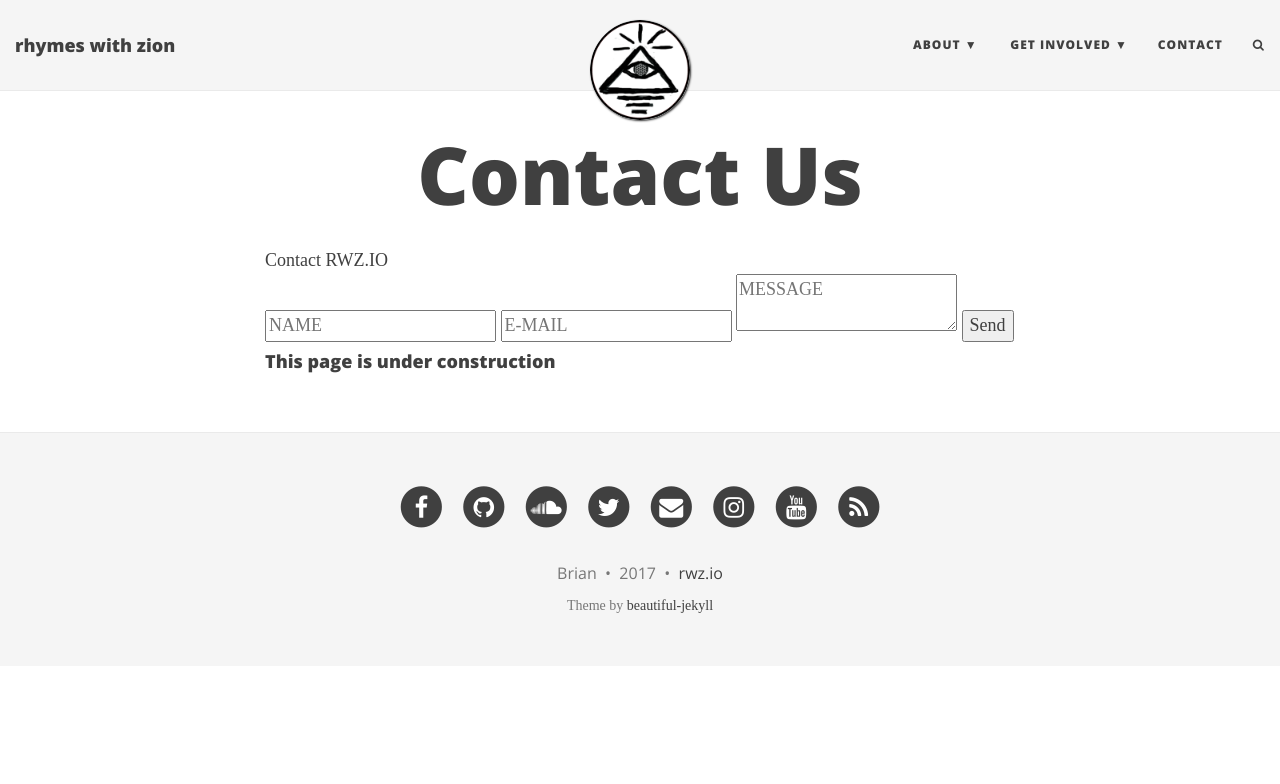
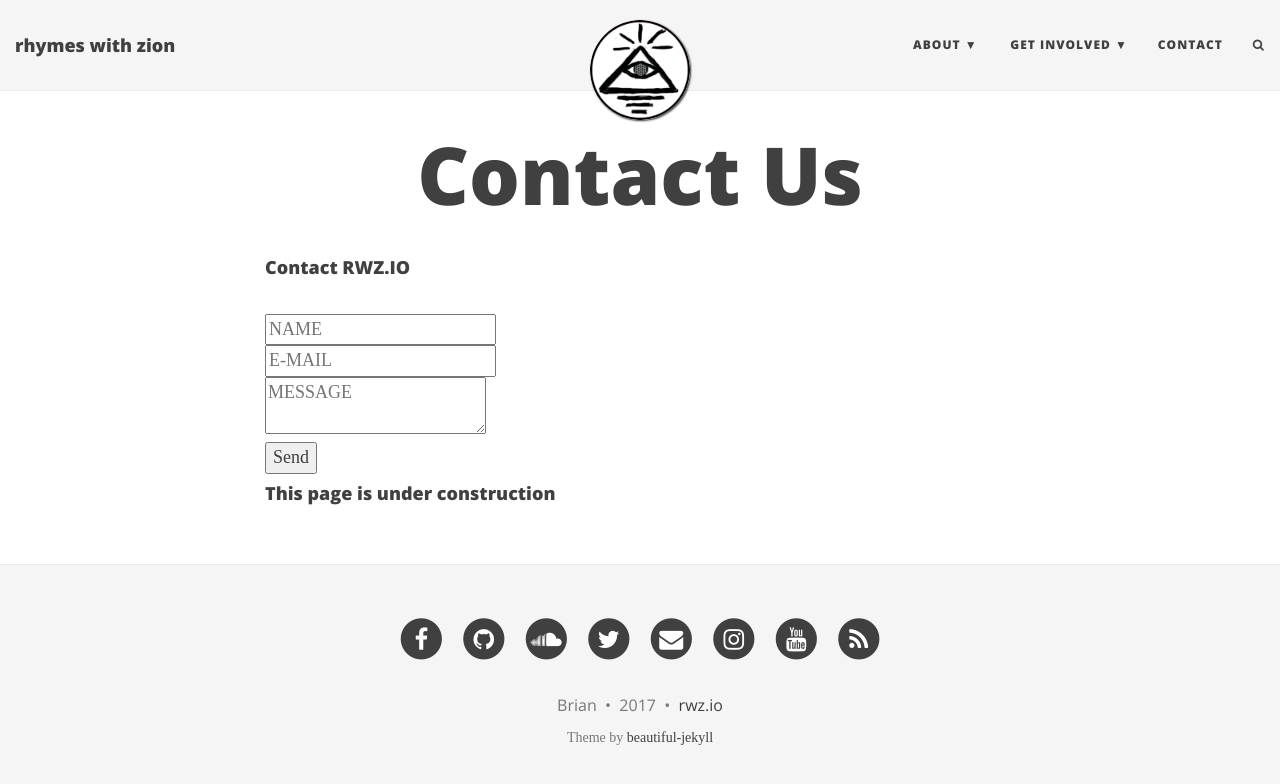
Before and after one commit to rhymeswithzion/rwz-test, a Jekyll site: the page built from contact.md, in a window 1280 px wide. Shown: the top 784 px of the page. Built offline with Jekyll 4.4.1, drawn with Linux system fonts in a browser that asks for light colours; some web fonts are replaced; comment, search, counter and statistics services are not loaded.

Commit message:
Create contact.md

```diff
--- a/contact.md
+++ b/contact.md
@@ -4,14 +4,17 @@ title: Contact Us
 subtitle:
 ---
 
-<header>Contact RWZ.IO</header>
+#### Contact RWZ.IO
 
 <form id="form" class="topBefore" action="https://formspree.io/rhymeswithzion@gmail.com"
       method="POST">
-
+	<br>
 		  <input id="name" type="text" placeholder="NAME" name="name">
-		  <input id="email" type="text" placeholder="E-MAIL" name="email">
-		  <textarea id="message" type="text" placeholder="MESSAGE" name="message"></textarea>
+	<br>
+	<input id="email" type="text" placeholder="E-MAIL" name="email">
+	<br>
+	<textarea id="message" type="text" placeholder="MESSAGE" name="message"></textarea>
+  <br>
   <input id="submit" type="submit" value="Send">
 
 </form>
```
